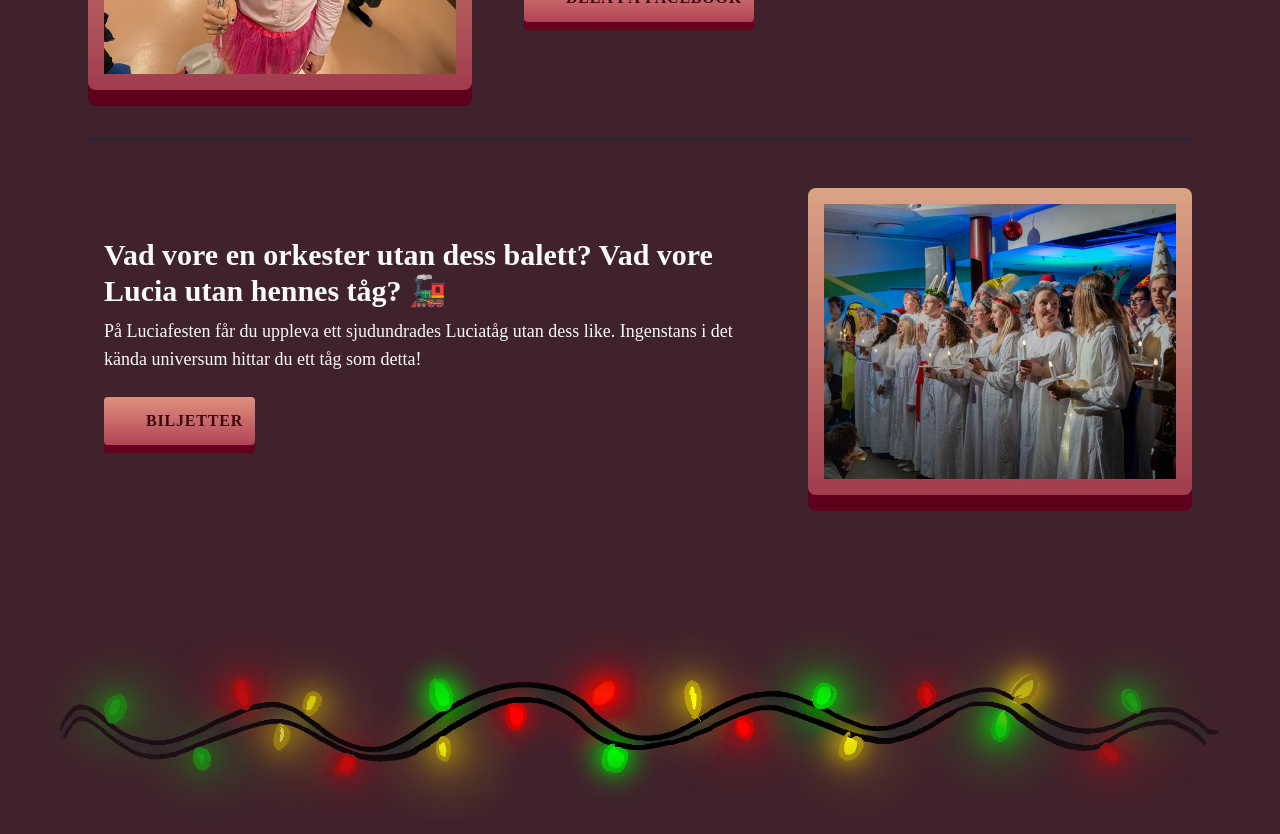
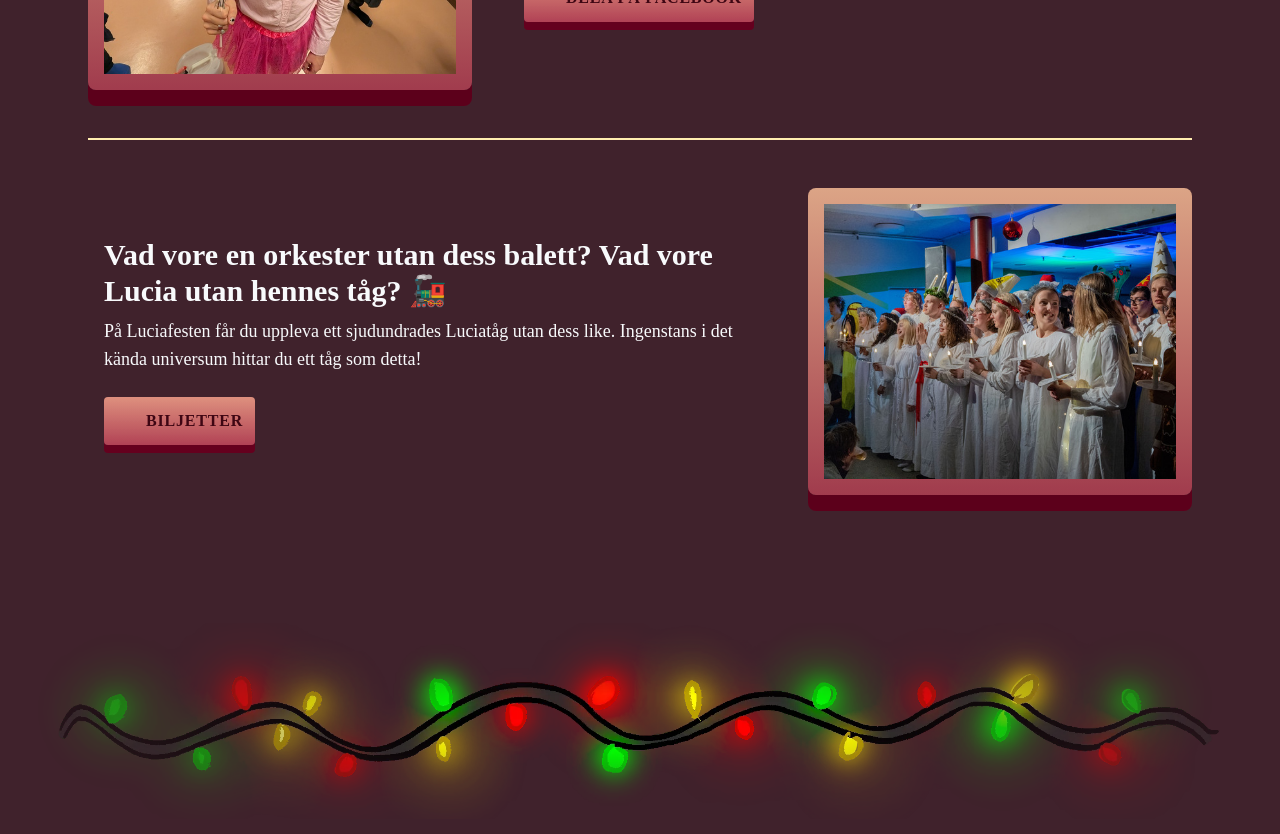
Before and after one commit to litheblas/luciafesten2025, a SvelteKit app: page / in a window 1280 px wide. Shown: the part 4660-5494 px from the top of the page. Built offline with nearby package versions, Linux system fonts and the light colour scheme.

Commit message:
Change color of divider

```diff
--- a/src/components/Divider.svelte
+++ b/src/components/Divider.svelte
@@ -7,5 +7,5 @@
 </script>
 
 <div class="container mx-auto h-0.5 px-6 {clazz}">
-	<hr class="h-full w-full border-none bg-slate-800" />
+	<hr class="h-full w-full border-none bg-gold-100" />
 </div>
```
